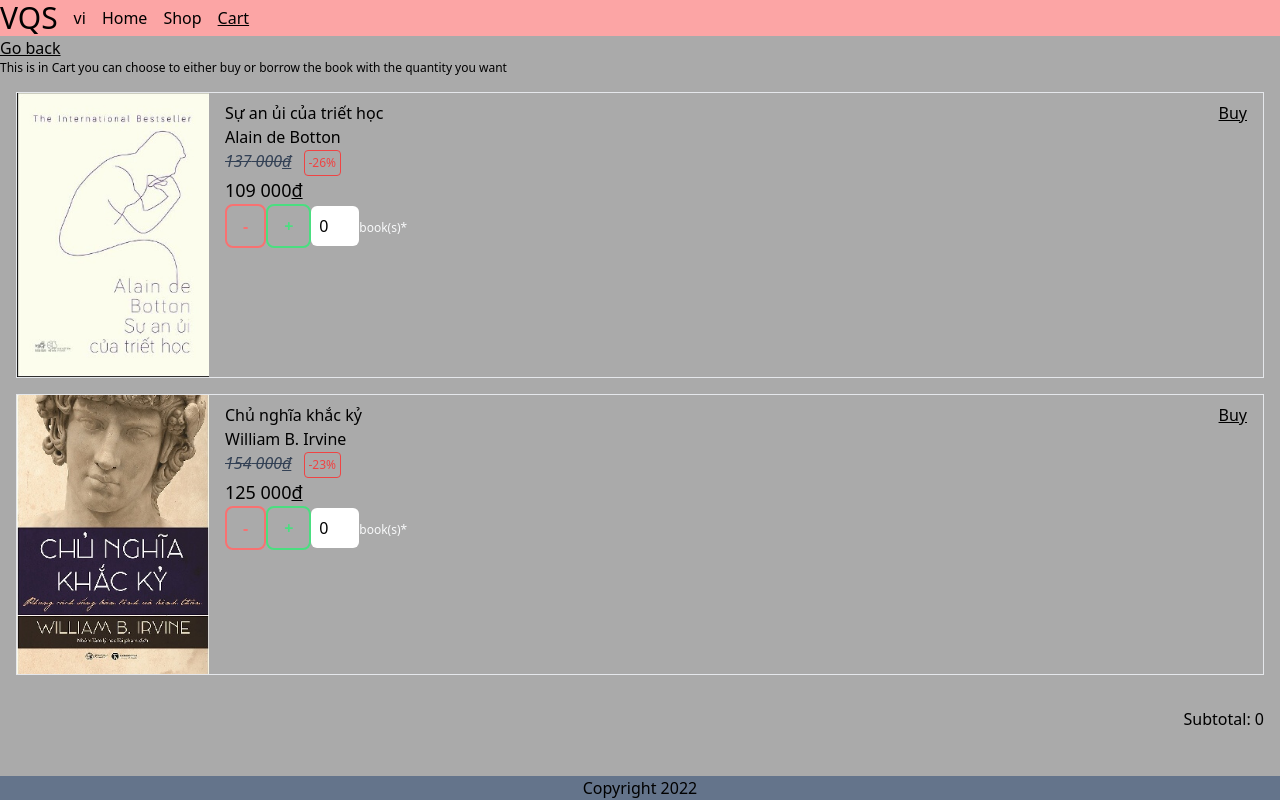
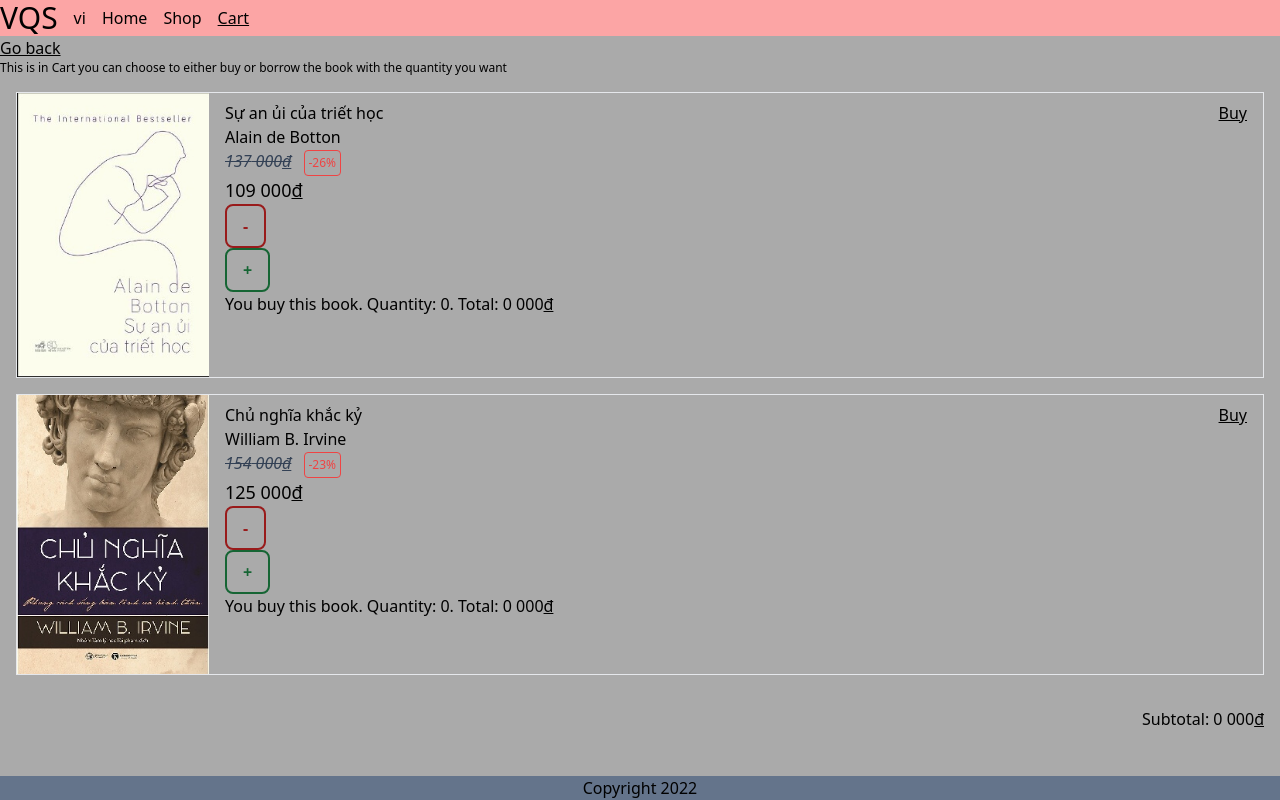
Before and after one commit to minhhoccode111/shopping-cart-top, a React (Vite) app: page /cart in a window 1280 px wide. Built offline with nearby package versions, Linux system fonts and the light colour scheme.

Commit message:
increase and decrease button in book cart
working with increase decrease button in cart

increase and decrease button in book cart

```diff
--- a/src/methods/books.ts
+++ b/src/methods/books.ts
@@ -4,7 +4,6 @@ import { addCart } from './carts';
 
 export const carts: {
   inCart: boolean;
-  buyQuantity: number;
   inputBuyQuantity: number;
   inputBorrowQuantity: number;
   borrowQuantity: number;
@@ -40,7 +39,6 @@ const data = books.map((book) => {
       ...preparedBook,
       inCart: true,
       isBuying: true,
-      buyQuantity: 1,
       inputBuyQuantity: 0,
       inputBorrowQuantity: 0,
       borrowQuantity: book.price,
--- a/src/methods/carts.ts
+++ b/src/methods/carts.ts
@@ -26,7 +26,6 @@ export const addCart = async (book) => {
   const cart = {
     ...book,
     inCart: true,
-    buyQuantity: 1,
     inputBuyQuantity: 0,
     borrowQuantity: book.price,
     inputBorrowQuantity: 0,
@@ -38,12 +37,13 @@ export const addCart = async (book) => {
   return cart;
 };
 
+export const increaseQuantity = (id, isBuying) => {};
+
 export const deleteCart = async (id) => {
   const carts = await getCarts();
   const index = carts.findIndex((cart) => cart.id === id);
-  if (!index) {
-    console.log('before throw');
-    throw new Error('That cart does not exist');
+  if (index < 0) {
+    throw new Error('That cart does not exist to be deleted');
   }
   const [cart] = carts.splice(index, 1);
   await updateBook(cart.id, { inCart: false });
@@ -55,8 +55,7 @@ export async function updateCart(id, updates) {
   const carts = await getCarts();
   const cart = carts.find((cart) => cart.id === id);
   if (!cart) {
-    console.log('before throw cart');
-    throw new Error('Cart does not exist');
+    throw new Error('That cart does not exist to be updated');
   }
   Object.assign(cart, updates);
   await set(carts);
--- a/src/routes/cart.tsx
+++ b/src/routes/cart.tsx
@@ -1,18 +1,32 @@
 import { useLoaderData, Link, useSubmit, Form, useFetcher } from 'react-router-dom';
-import { getCarts, updateCart, sumCarts } from '../methods/carts';
+import { getCarts, getCart, updateCart, sumCarts } from '../methods/carts';
 
 export const loader = async () => {
   const carts = await getCarts();
   const sum = await sumCarts();
-  console.log(carts);
   return { carts, sum };
 };
 
 export const action = async ({ request }) => {
-  const data = await request.formData();
-  const obj = Object.fromEntries(data);
-  obj.isBuying = obj.isBuying === 'true';
-  await updateCart(obj.id, obj);
+  const formData = await request.formData();
+  const data = Object.fromEntries(formData);
+  const id = data.id;
+  console.log(data);
+  if (data.action === 'toggle') {
+    await updateCart(id, { isBuying: data.isBuying === 'true' });
+    return null;
+  }
+  const cart = await getCart(id);
+  const value = Number(data.value);
+  if (data.isBuying === 'true') {
+    const buyQuantity = cart.inputBuyQuantity + value;
+    if (buyQuantity < 0) alert('Please use positive quantity!');
+    else await updateCart(id, { inputBuyQuantity: buyQuantity });
+    return null;
+  }
+  const borrowQuantity = cart.inputBorrowQuantity + value;
+  if (borrowQuantity < 0) alert('Please use positive quantity!');
+  else await updateCart(id, { inputBorrowQuantity: borrowQuantity });
   return null;
 };
 
@@ -52,30 +66,45 @@ const CartForm = ({ cart }) => {
         <p className="">{cart.author}</p>
         {jsxPrice}
       </div>
-      {/* <div className="flex items-center gap-4 justify-between relative"> */}
       <fetcher.Form method="post" className="absolute z-10 top-0 right-0">
-        <input type="text" hidden aria-hidden readOnly placeholder="This input is used for transfer data" name="id" value={cart.id} />
+        <input type="text" hidden aria-hidden readOnly placeholder="read cart id" name="id" value={cart.id} />
+        <input type="text" hidden aria-hidden readOnly placeholder="read cart action" name="action" value={'toggle'} />
         <button name="isBuying" value={cart.isBuying ? 'false' : 'true'} className={'px-4 py-2 underline'} type="submit">
           {cart.isBuying ? 'Buy' : 'Borrow'}
         </button>
       </fetcher.Form>
       <fetcher.Form method="post" className="">
-        <input type="text" hidden aria-hidden readOnly placeholder="This input is used for transfer data" name="id" value={cart.id} />
-        <button name="decrease" value={'true'} className="px-4 py-2 rounded-lg border-2 font-bold text-red-400 border-red-400">
+        <input type="text" hidden aria-hidden readOnly placeholder="read card id" name="id" value={cart.id} />
+        <input type="text" hidden aria-hidden readOnly placeholder="read card action" name="action" value="change" />
+        <input type="text" hidden aria-hidden readOnly placeholder="read card isBuying" name="isBuying" value={cart.isBuying ? 'true' : 'false'} />
+        <button name={'value'} value={-1} className="px-4 py-2 rounded-lg border-2 font-bold text-red-800 border-red-800" type="submit">
           -
         </button>
-        <button className="px-4 py-2 rounded-lg border-2 font-bold text-green-400 border-green-400">+</button>
-        <input
-          type="number"
-          className="p-2 w-12 rounded-md"
-          min={0}
-          max={cart.isBuying ? cart.buyQuantity : cart.borrowQuantity}
-          readOnly={cart.isBuying ? true : false}
-          defaultValue={cart.isBuying ? cart.inputBuyQuantity : cart.inputBorrowQuantity}
-        />
-        <span className="text-xs text-gray-50">{cart.isBuying ? 'book(s)' : 'day(s)'}*</span>
       </fetcher.Form>
-      {/* </div> */}
+      <fetcher.Form method="post" className="">
+        <input type="text" hidden aria-hidden readOnly placeholder="read card id" name="id" value={cart.id} />
+        <input type="text" hidden aria-hidden readOnly placeholder="read card action" name="action" value="change" />
+        <input type="text" hidden aria-hidden readOnly placeholder="read card isBuying" name="isBuying" value={cart.isBuying ? 'true' : 'false'} />
+        <button name={'value'} value={1} className="px-4 py-2 rounded-lg border-2 font-bold text-green-800 border-green-800" type="submit">
+          +
+        </button>
+      </fetcher.Form>
+      {/* <input
+        required
+        type="number"
+        className="p-2 w-8 rounded-md bg-transparent"
+        min={0}
+        max={cart.isBuying ? cart.buyQuantity : cart.borrowQuantity}
+        readOnly={cart.isBuying ? true : false}
+        value={cart.isBuying ? cart.inputBuyQuantity : cart.inputBorrowQuantity}
+      />
+      <span className="text-xs text-gray-50">{cart.isBuying ? 'book(s)' : 'day(s)'}</span> */}
+      <p className="">
+        {cart.isBuying
+          ? `You buy this book. Quantity: ${cart.inputBuyQuantity}. Total: ${cart.inputBuyQuantity * cart.price} 000`
+          : `You borrow this book. Quantity: ${cart.inputBorrowQuantity} day(s). Total: ${cart.inputBorrowQuantity} 000`}
+        <span className="underline">đ</span>
+      </p>
     </>
   );
 };
@@ -100,7 +129,9 @@ const Cart = () => {
           </div>
         ))}
       </div>
-      <h2 className="text-right p-4">Subtotal: {sum}</h2>
+      <h2 className="text-right p-4">
+        Subtotal: {sum} 000<span className="underline">đ</span>{' '}
+      </h2>
     </section>
   );
 };
```
